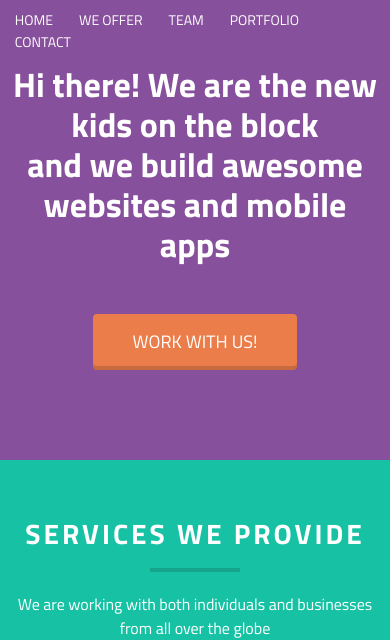
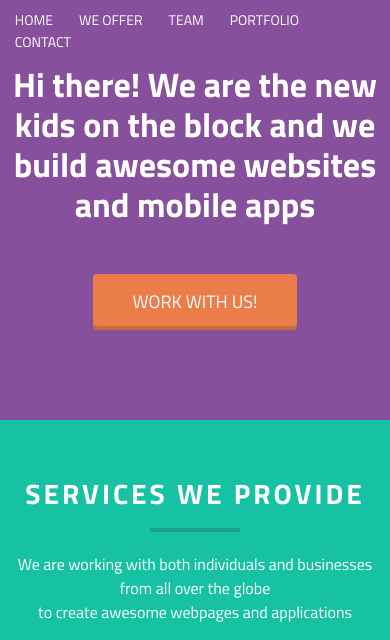
Before and after one commit to i-manhushev/Project_2, a website: page app/index.html in a window 390 px wide. Shown: the part 56-696 px from the top of the page. Drawn offline with nearby package versions, Linux system fonts and the light colour scheme; files that its build step writes are made by us from their sources.

```diff
--- a/app/index.html
+++ b/app/index.html
@@ -33,7 +33,7 @@
 									<!-- Home -->
 		<div id="home">
 			<div class="container">
-				<h1 class="home__header">Hi there! We are the new kids on the block<br/> and we build awesome websites and mobile apps</h1>
+				<h1 class="home__header">Hi there! We are the new kids on the block and we build awesome websites and mobile apps</h1>
 				<button class="home__button">Work with us!</button>
 			</div>
 		</div>
```
Also changed, not shown: dist/index.html, dist/styles/mainTotal.css.
